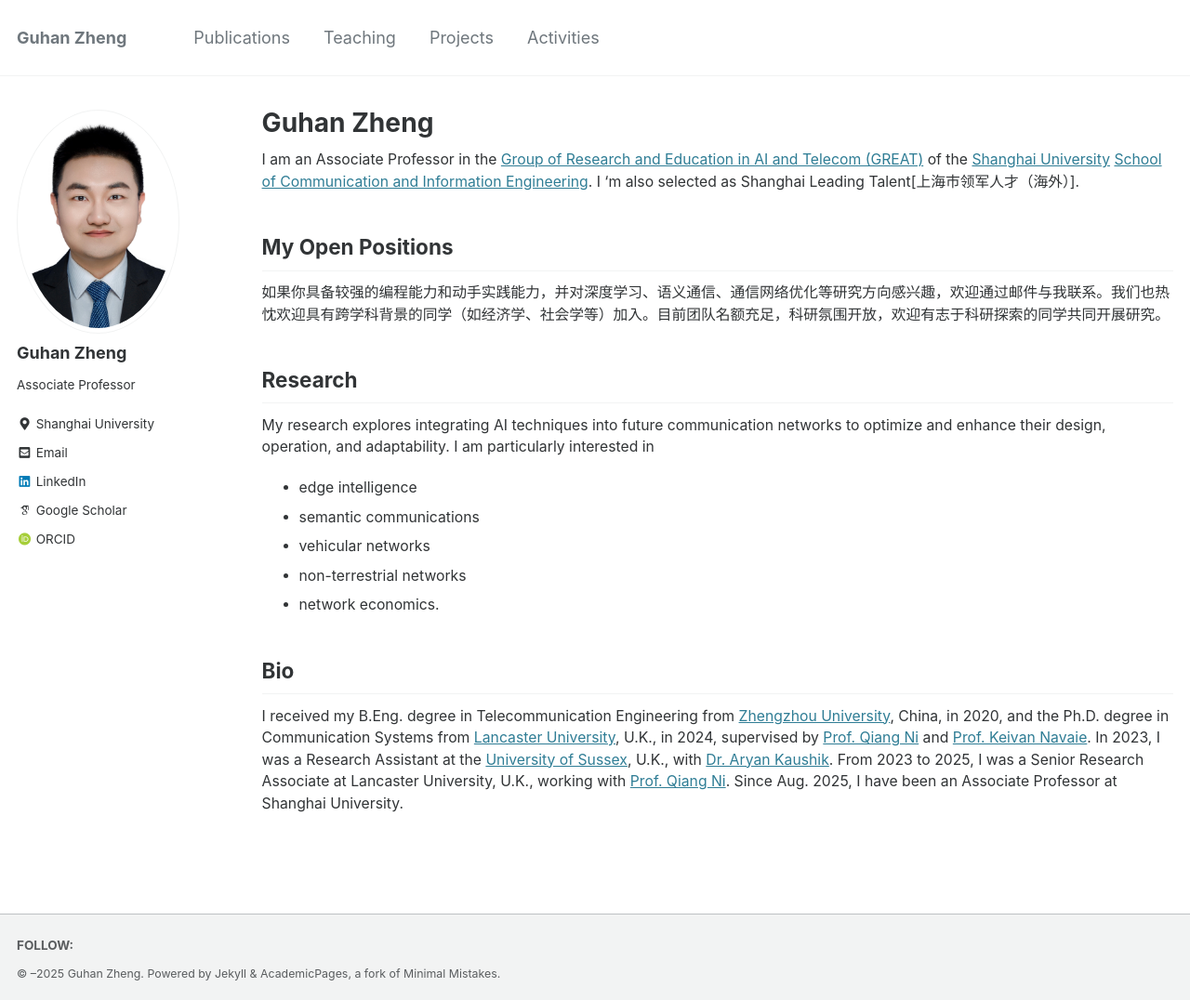
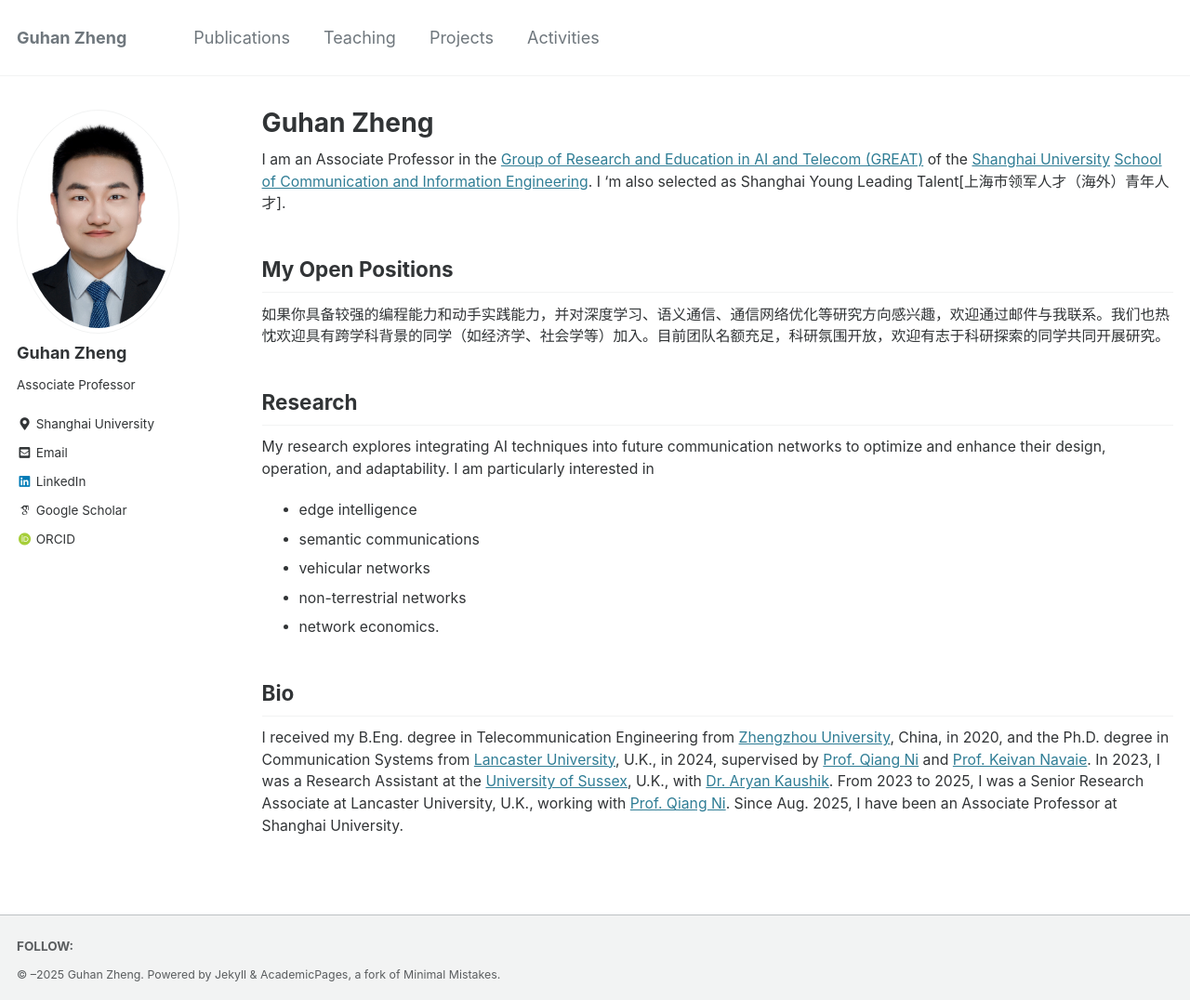
Before and after one commit to Guhan328/Guhan328.github.io, a Jekyll site: the page built from _pages/about.md, in a window 1280 px wide and 1076 px high. Shown: the whole window at 93% size. Built offline with Jekyll 4.4.1, drawn with Linux system fonts in a browser that asks for light colours.

Commit message:
Update about.md

```diff
--- a/_pages/about.md
+++ b/_pages/about.md
@@ -8,7 +8,7 @@
 sitemap: true
 ---
 
-I am an Associate Professor in the [Group of Research and Education in AI and Telecom (GREAT)](https://scie.shu.edu.cn/info/1281/6334.htm) of the [Shanghai University](https://en.shu.edu.cn/) [School of Communication and Information Engineering](https://scie-en.shu.edu.cn/). I 'm also selected as Shanghai Leading Talent[上海市领军人才（海外）].
+I am an Associate Professor in the [Group of Research and Education in AI and Telecom (GREAT)](https://scie.shu.edu.cn/info/1281/6334.htm) of the [Shanghai University](https://en.shu.edu.cn/) [School of Communication and Information Engineering](https://scie-en.shu.edu.cn/). I 'm also selected as Shanghai Young Leading Talent[上海市领军人才（海外）青年人才].
 
 ## My Open Positions
 
```
